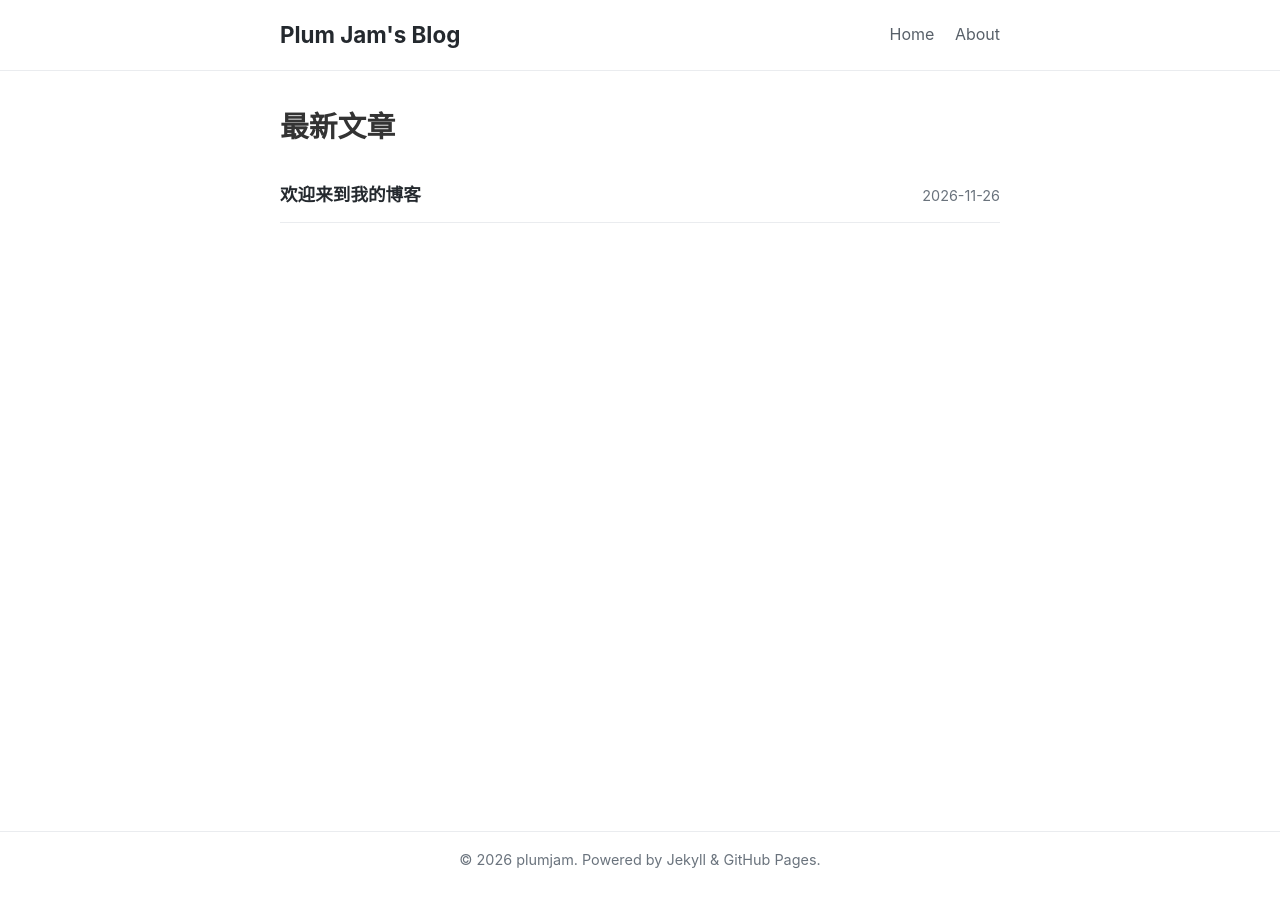
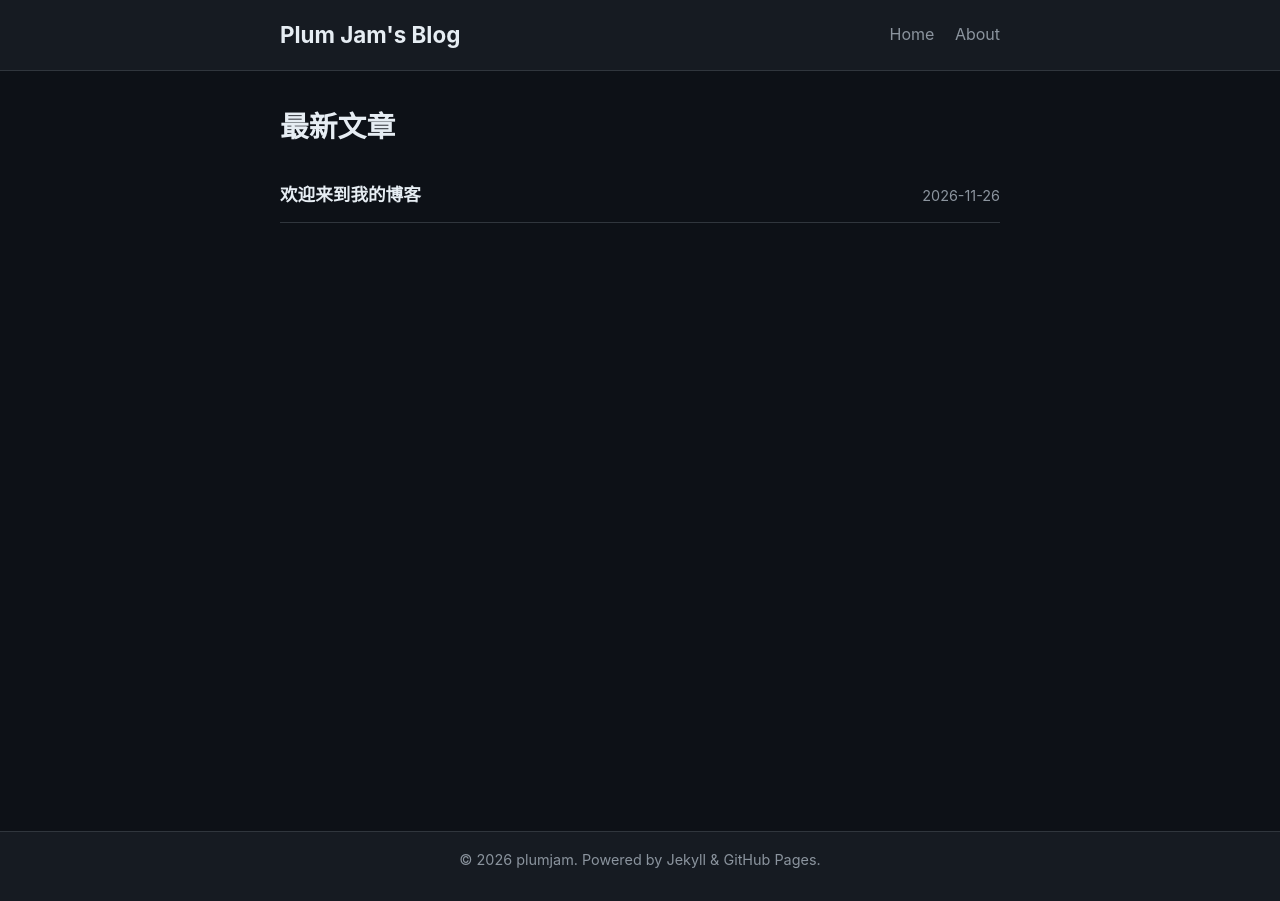
Before and after one commit to plumjamm/plumjamm.github.io, a Jekyll site: the page built from index.html, in a window 1280 px wide. Built offline with Jekyll 4.4.1, drawn with Linux system fonts in a browser that asks for light colours.

Commit message:
Switch to dark theme

```diff
--- a/assets/css/style.css
+++ b/assets/css/style.css
@@ -9,8 +9,8 @@ body {
   font-family: -apple-system, BlinkMacSystemFont, "Segoe UI", "PingFang SC",
     "Hiragino Sans GB", "Microsoft YaHei", sans-serif;
   line-height: 1.7;
-  color: #333;
-  background: #fff;
+  color: #c9d1d9;
+  background: #0d1117;
 }
 
 .container {
@@ -20,7 +20,7 @@ body {
 }
 
 a {
-  color: #0366d6;
+  color: #58a6ff;
   text-decoration: none;
 }
 
@@ -28,9 +28,15 @@ a:hover {
   text-decoration: underline;
 }
 
+::selection {
+  background: #1f6feb;
+  color: #fff;
+}
+
 /* ===== Header ===== */
 .site-header {
-  border-bottom: 1px solid #eaecef;
+  border-bottom: 1px solid #30363d;
+  background: #161b22;
   padding: 16px 0;
 }
 
@@ -43,12 +49,16 @@ a:hover {
 .site-title {
   font-size: 1.4rem;
   font-weight: 700;
-  color: #24292e;
+  color: #e6edf3;
 }
 
 .site-nav a {
   margin-left: 16px;
-  color: #586069;
+  color: #8b949e;
+}
+
+.site-nav a:hover {
+  color: #58a6ff;
 }
 
 /* ===== Main ===== */
@@ -61,16 +71,19 @@ main.container {
 h1 {
   font-size: 1.8rem;
   margin-bottom: 16px;
+  color: #e6edf3;
 }
 
 h2 {
   font-size: 1.4rem;
   margin: 24px 0 12px;
+  color: #e6edf3;
 }
 
 h3 {
   font-size: 1.15rem;
   margin: 20px 0 10px;
+  color: #e6edf3;
 }
 
 p {
@@ -83,29 +96,32 @@ ol {
 }
 
 code {
-  background: #f6f8fa;
+  background: #161b22;
   padding: 2px 6px;
   border-radius: 4px;
   font-size: 0.9em;
+  color: #ff7b72;
 }
 
 pre {
-  background: #f6f8fa;
+  background: #161b22;
   padding: 16px;
   border-radius: 6px;
   overflow-x: auto;
   margin-bottom: 16px;
+  border: 1px solid #30363d;
 }
 
 pre code {
   background: none;
   padding: 0;
+  color: #c9d1d9;
 }
 
 blockquote {
-  border-left: 4px solid #dfe2e5;
+  border-left: 4px solid #30363d;
   padding-left: 16px;
-  color: #6a737d;
+  color: #8b949e;
   margin-bottom: 16px;
 }
 
@@ -121,7 +137,7 @@ img {
 
 .post-list li {
   padding: 12px 0;
-  border-bottom: 1px solid #eaecef;
+  border-bottom: 1px solid #30363d;
   display: flex;
   justify-content: space-between;
   align-items: baseline;
@@ -130,18 +146,22 @@ img {
 .post-link {
   font-size: 1.1rem;
   font-weight: 600;
-  color: #24292e;
+  color: #e6edf3;
+}
+
+.post-link:hover {
+  color: #58a6ff;
 }
 
 .post-meta {
-  color: #6a737d;
+  color: #8b949e;
   font-size: 0.9rem;
 }
 
 /* ===== Post page ===== */
 .post-header {
   margin-bottom: 24px;
-  border-bottom: 1px solid #eaecef;
+  border-bottom: 1px solid #30363d;
   padding-bottom: 16px;
 }
 
@@ -151,9 +171,10 @@ img {
 
 /* ===== Footer ===== */
 .site-footer {
-  border-top: 1px solid #eaecef;
+  border-top: 1px solid #30363d;
+  background: #161b22;
   padding: 16px 0;
-  color: #6a737d;
+  color: #8b949e;
   font-size: 0.9rem;
   text-align: center;
 }
```
